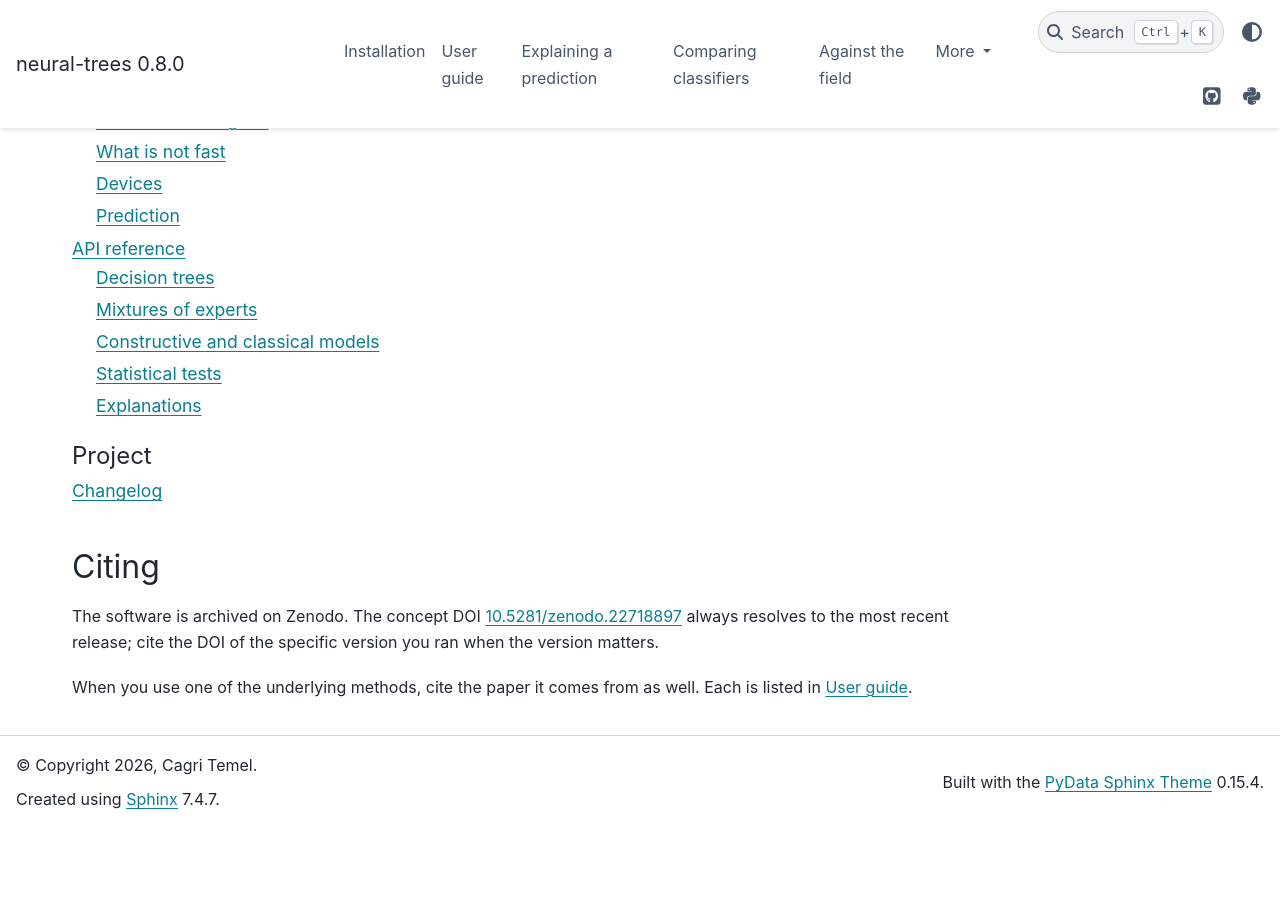
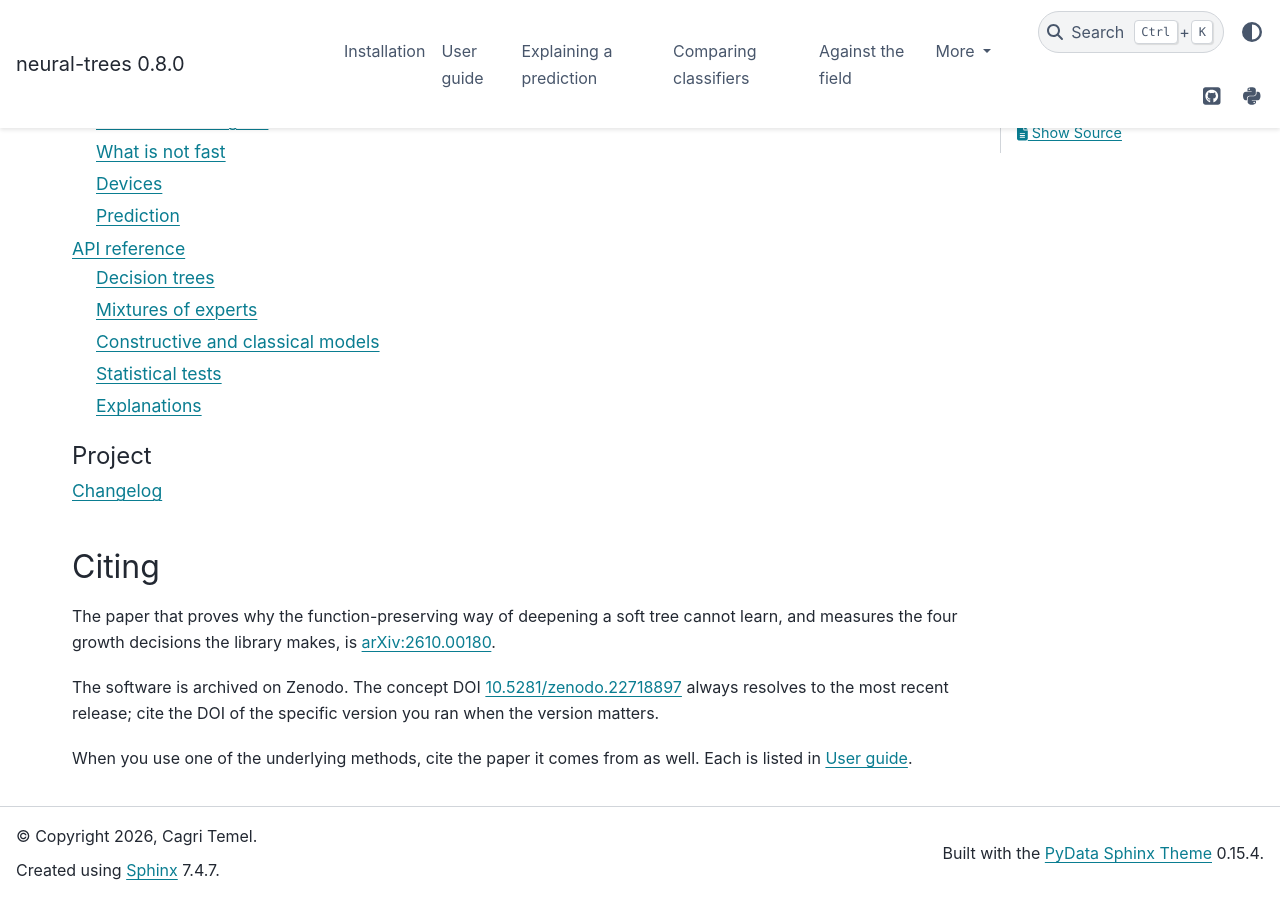
Before and after one commit to cgrtml/neural-trees, a Sphinx documentation site: the page built from docs/index.rst, in a window 1280 px wide and 900 px high, scrolled down 1939 px. Built offline with Sphinx 7.4.7 and the PyData theme 0.15.4, drawn with Linux system fonts in a browser that asks for light colours; pages that are not in the unit, such as notebooks, are missing from menus; before the commit the page ends 2767 px from its top, so only the background shows below that.

Commit message:
Cite the arXiv paper (2610.00180) in the README, CITATION.cff, docs and the JOSS bib

```diff
--- a/docs/index.rst
+++ b/docs/index.rst
@@ -73,6 +73,10 @@
 Citing
 ------
 
+The paper that proves why the function-preserving way of deepening a soft tree
+cannot learn, and measures the four growth decisions the library makes, is
+`arXiv:2610.00180 <https://arxiv.org/abs/2610.00180>`_.
+
 The software is archived on Zenodo. The concept DOI
 `10.5281/zenodo.22718897 <https://doi.org/10.5281/zenodo.22718897>`_ always
 resolves to the most recent release; cite the DOI of the specific version you
```
Also changed, not shown: README.md (+16 -1 lines), 2 other files.
